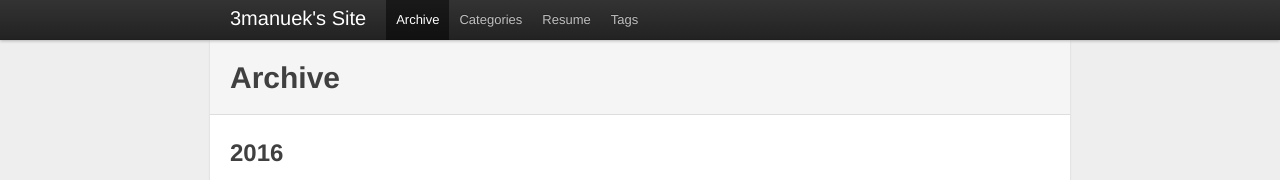
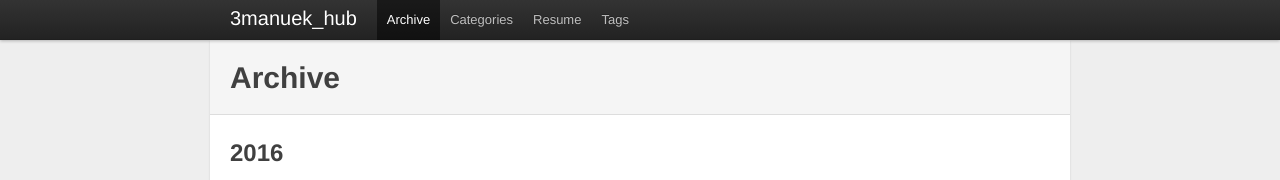
Before and after one commit to 3manuek/3manuek.github.io, a Jekyll site: the page built from archive.html, in a window 1280 px wide. Shown: the top 180 px of the page. Built offline with Jekyll 4.4.1, drawn with Linux system fonts in a browser that asks for light colours.

Commit message:
something was not working

```diff
--- a/_config.yml
+++ b/_config.yml
@@ -12,7 +12,7 @@ highlighter: rouge
 
 # Themes are encouraged to use these universal variables
 # so be sure to set them if your theme uses them.
-title : 3manuek's Site
+title : 3manuek_hub
 tagline: Data Engineering and Open Source Consultant
 author :
   name : Emanuel Calvo
```
